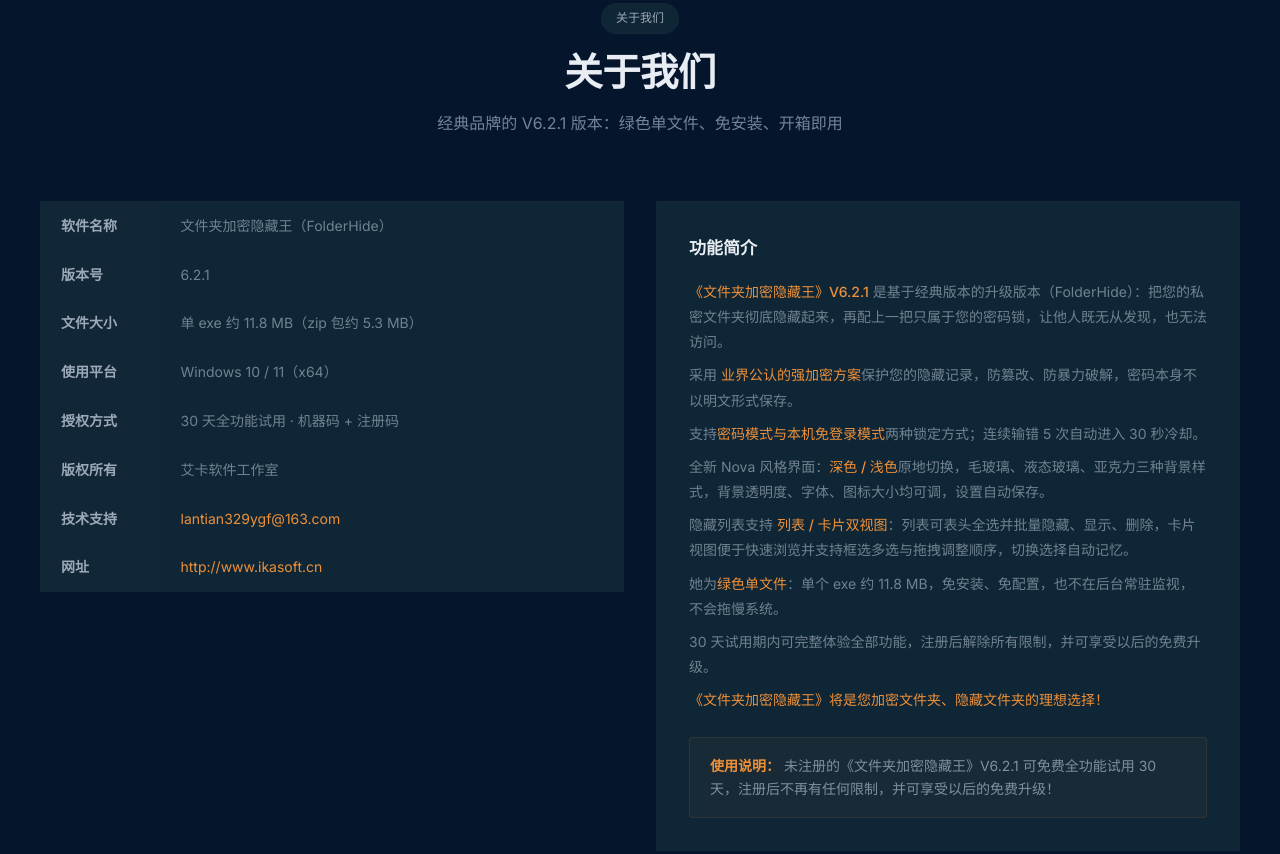
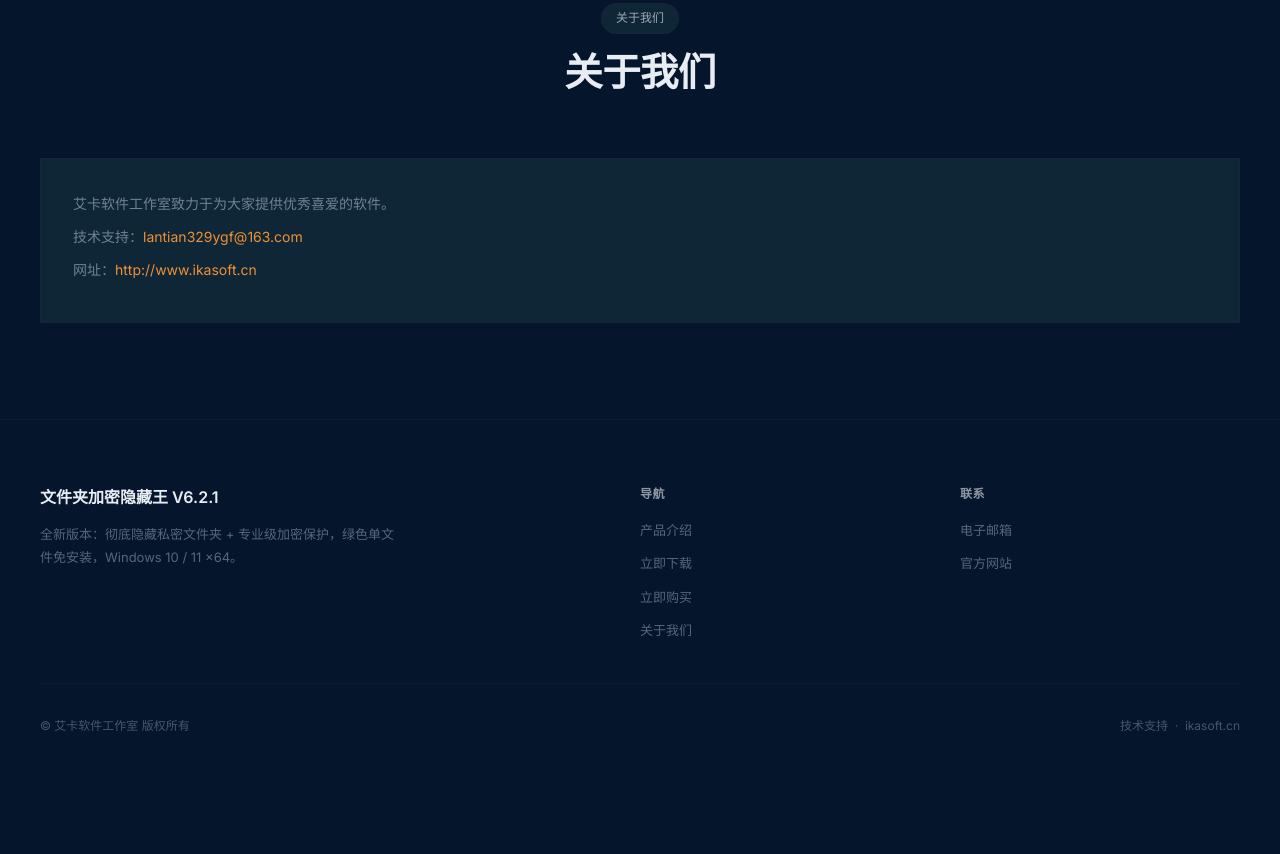
Before and after one commit to TonyYu329/ikasoftweb, a plain HTML site: page index.html in a window 1280 px wide. Shown: the part 3986-4840 px from the top of the page. After the commit the page ends 4754 px from the top, so only its background shows below. Drawn offline with Linux system fonts and the light colour scheme.

Commit message:
feat: update workspace
Co-authored-by: traeagent <traeagent@users.noreply.github.com>

```diff
--- a/index.html
+++ b/index.html
@@ -880,51 +880,6 @@ a:focus-visible {
   border-top: 1px solid rgba(26, 42, 58, 0.4);
 }
 
-.about-grid {
-  display: grid;
-  grid-template-columns: 1fr 1fr;
-  gap: var(--space-8);
-  align-items: start;
-}
-
-.about-info-table {
-  width: 100%;
-  border-collapse: collapse;
-  background: var(--color-surface);
-  border: 1px solid rgba(26, 42, 58, 0.4);
-  border-radius: var(--radius-lg);
-  overflow: hidden;
-}
-
-.about-info-table th,
-.about-info-table td {
-  padding: var(--space-3) var(--space-5);
-  font-size: 0.875rem;
-  border-bottom: 1px solid rgba(26, 42, 58, 0.3);
-}
-
-.about-info-table th {
-  background: rgba(26, 42, 58, 0.2);
-  font-weight: 600;
-  color: var(--color-text-secondary);
-  white-space: nowrap;
-  width: 120px;
-  text-align: left;
-}
-
-.about-info-table td {
-  color: rgba(154, 169, 185, 0.7);
-}
-
-.about-info-table tr:last-child th,
-.about-info-table tr:last-child td {
-  border-bottom: none;
-}
-
-.about-info-table a {
-  color: var(--color-accent);
-}
-
 .about-desc-box {
   background: var(--color-surface);
   border: 1px solid rgba(26, 42, 58, 0.4);
@@ -932,13 +887,6 @@ a:focus-visible {
   padding: var(--space-8);
 }
 
-.about-desc-box h3 {
-  font-size: 1.0625rem;
-  font-weight: 600;
-  color: var(--text-primary);
-  margin-bottom: var(--space-4);
-}
-
 .about-desc-box p {
   font-size: 0.875rem;
   color: rgba(154, 169, 185, 0.7);
@@ -950,19 +898,6 @@ a:focus-visible {
   color: var(--color-accent);
   font-weight: 500;
 }
-
-.about-trial-note {
-  margin-top: var(--space-6);
-  padding: var(--space-4) var(--space-5);
-  background: rgba(238, 144, 56, 0.04);
-  border: 1px solid rgba(238, 144, 56, 0.1);
-  border-radius: var(--radius-sm);
-  font-size: 0.875rem;
-  color: rgba(154, 169, 185, 0.8);
-  line-height: 1.7;
-}
-
-.about-trial-note strong { color: var(--color-accent); }
 
 /* ===================== 底部 ===================== */
 .footer {
@@ -1090,8 +1025,6 @@ a:focus-visible {
   .hero-visual { display: none; }
 
   .features-grid { grid-template-columns: repeat(2, 1fr); }
-
-  .about-grid { grid-template-columns: 1fr; }
 }
 
 @media (max-width: 768px) {
@@ -1461,67 +1394,12 @@ body:has(.noscript-mail) { padding-bottom: 5rem; }
     <div class="section-header">
       <span class="section-label">关于我们</span>
       <h2>关于我们</h2>
-      <p>经典品牌的 V6.2.1 版本：绿色单文件、免安装、开箱即用</p>
     </div>
 
-    <div class="about-grid">
-      <div>
-        <table class="about-info-table">
-          <tbody>
-            <tr>
-              <th>软件名称</th>
-              <td>文件夹加密隐藏王（FolderHide）</td>
-            </tr>
-            <tr>
-              <th>版本号</th>
-              <td>6.2.1</td>
-            </tr>
-            <tr>
-              <th>文件大小</th>
-              <td>单 exe 约 11.8 MB（zip 包约 5.3 MB）</td>
-            </tr>
-            <tr>
-              <th>使用平台</th>
-              <td>Windows 10 / 11（x64）</td>
-            </tr>
-            <tr>
-              <th>授权方式</th>
-              <td>30 天全功能试用 · 机器码 + 注册码</td>
-            </tr>
-            <tr>
-              <th>版权所有</th>
-              <td>艾卡软件工作室</td>
-            </tr>
-            <tr>
-              <th>技术支持</th>
-              <td><a href="mailto:" data-mail-user="lantian329ygf" data-mail-domain="163.com">lantian329ygf&#64;163.com</a></td>
-            </tr>
-            <tr>
-              <th>网址</th>
-              <td><a href="http://www.ikasoft.cn" target="_blank" rel="noopener">http://www.ikasoft.cn</a></td>
-            </tr>
-          </tbody>
-        </table>
-      </div>
-
-      <div>
-        <div class="about-desc-box">
-          <h3>功能简介</h3>
-          <p><span class="highlight-desc">《文件夹加密隐藏王》V6.2.1</span> 是基于经典版本的升级版本（FolderHide）：把您的私密文件夹彻底隐藏起来，再配上一把只属于您的密码锁，让他人既无从发现，也无法访问。</p>
-          <p>采用 <span class="highlight-desc">业界公认的强加密方案</span>保护您的隐藏记录，防篡改、防暴力破解，密码本身不以明文形式保存。</p>
-          <p>支持<span class="highlight-desc">密码模式与本机免登录模式</span>两种锁定方式；连续输错 5 次自动进入 30 秒冷却。</p>
-          <p>全新 Nova 风格界面：<span class="highlight-desc">深色 / 浅色</span>原地切换，毛玻璃、液态玻璃、亚克力三种背景样式，背景透明度、字体、图标大小均可调，设置自动保存。</p>
-          <p>隐藏列表支持 <span class="highlight-desc">列表 / 卡片双视图</span>：列表可表头全选并批量隐藏、显示、删除，卡片视图便于快速浏览并支持框选多选与拖拽调整顺序，切换选择自动记忆。</p>
-          <p>她为<span class="highlight-desc">绿色单文件</span>：单个 exe 约 11.8 MB，免安装、免配置，也不在后台常驻监视，不会拖慢系统。</p>
-          <p>30 天试用期内可完整体验全部功能，注册后解除所有限制，并可享受以后的免费升级。</p>
-          <p><span class="highlight-desc">《文件夹加密隐藏王》将是您加密文件夹、隐藏文件夹的理想选择！</span></p>
-
-          <div class="about-trial-note">
-            <strong>使用说明：</strong>
-            未注册的《文件夹加密隐藏王》V6.2.1 可免费全功能试用 30 天，注册后不再有任何限制，并可享受以后的免费升级！
-          </div>
-        </div>
-      </div>
+    <div class="about-desc-box">
+      <p>艾卡软件工作室致力于为大家提供优秀喜爱的软件。</p>
+      <p>技术支持：<a href="mailto:" data-mail-user="lantian329ygf" data-mail-domain="163.com">lantian329ygf&#64;163.com</a></p>
+      <p>网址：<a href="http://www.ikasoft.cn" target="_blank" rel="noopener">http://www.ikasoft.cn</a></p>
     </div>
   </div>
 </section>
```
